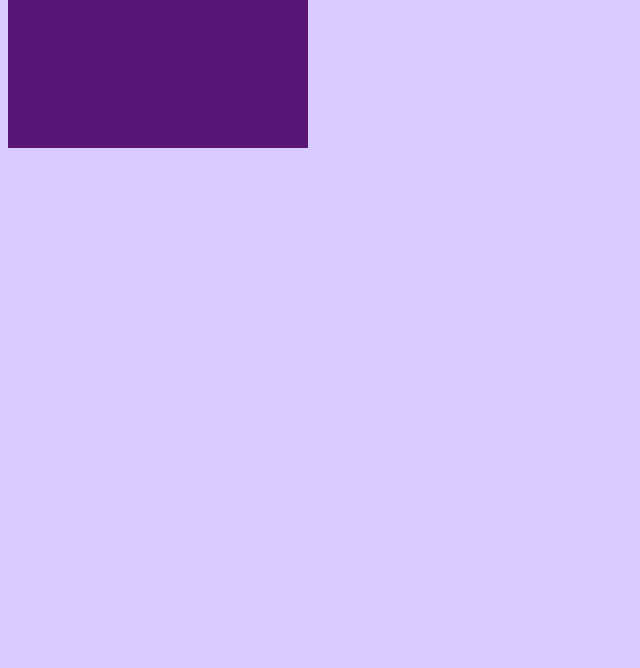
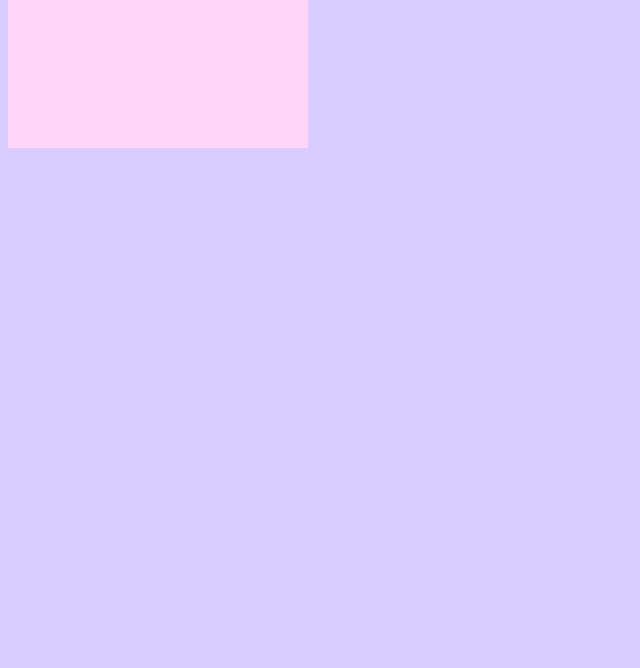
Before and after one commit to ChandlerLugo/456_Homework1, a plain HTML site: page index.html in a window 1280 px wide. Shown: the part 132-800 px from the top of the page, without its empty margins (0-640 px from the left). Drawn offline with Linux system fonts and the light colour scheme.

Commit message:
Update index.html

```diff
--- a/index.html
+++ b/index.html
@@ -21,5 +21,5 @@
 </script>
 
 <style>
-    div{background-color:rgb(89, 22, 120); width: 300px; height: 200px;}
+    div{background-color:rgb(255, 212, 246); width: 300px; height: 200px;}
 </style>
```
